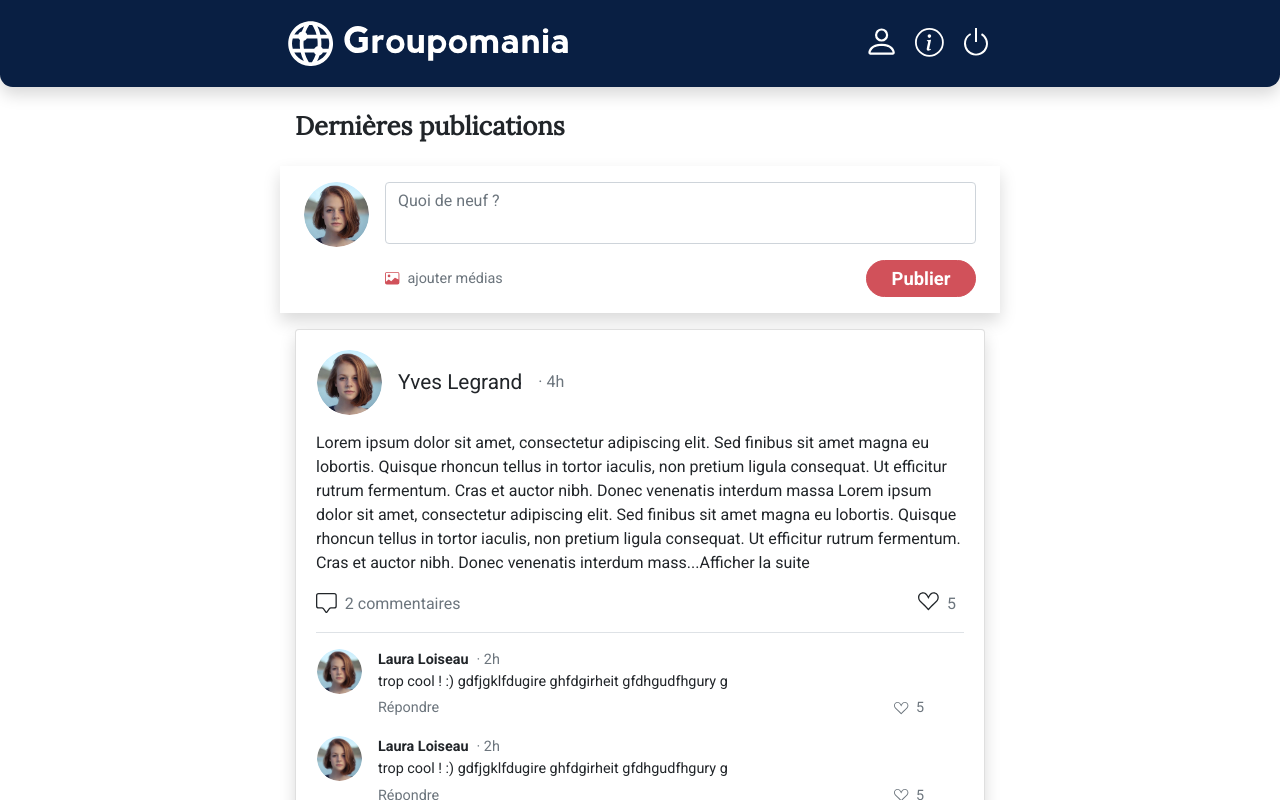
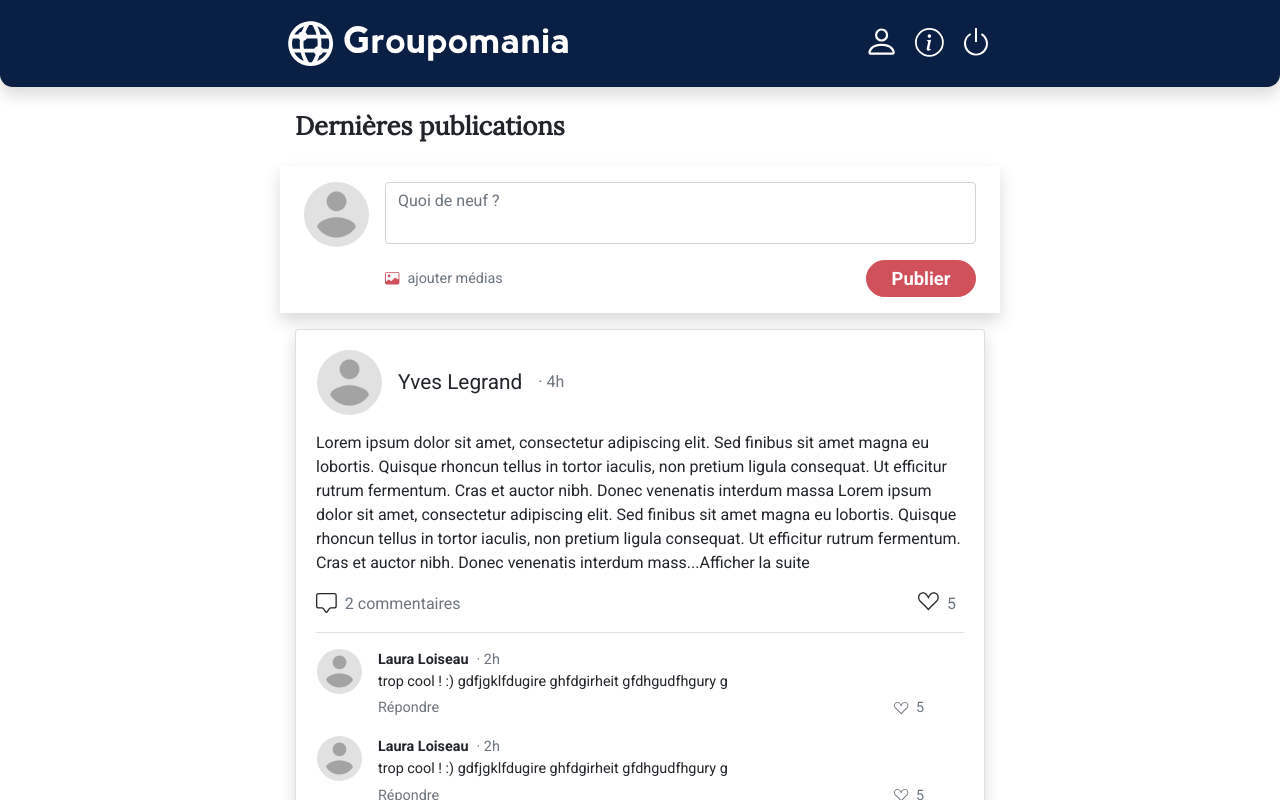
Before and after one commit to MarineFlora/MarineRapeneau_7_08112021, a Vue app in the folder frontend/: page / in a window 1280 px wide. Shown: the top 800 px of the page. Built offline with nearby package versions, Linux system fonts and the light colour scheme.

Commit message:
ajout empty image avatar

```diff
--- a/frontend/src/components/ProfileImage.vue
+++ b/frontend/src/components/ProfileImage.vue
@@ -1,15 +1,13 @@
 <template>
-<!-- height="45" pour commentaire-->
     <b-img
         :height="imageHeight"
-        :src="require('../assets/images/LauraLoiseau.png')"
+        :src="require('../assets/images/user-empty.png')"
         rounded="circle"
         alt="avatar user"
     ></b-img>
 </template>
 
 <script>
-
 
 export default {
     name: 'ProfileImage',
--- a/frontend/src/views/LatestPosts.vue
+++ b/frontend/src/views/LatestPosts.vue
@@ -5,6 +5,7 @@
             <b-container class="maxwidth-page">
 
                 <h1 class="my-4 font-weight-bold">Dernières publications</h1>
+
                 <!-- CREER UN POST -->
                 <PostItemCreate />
 
@@ -51,11 +52,6 @@ export default {
         PostItem,
         PostItemComment,
         PostItemCommentCreate
-    },
-    data() {
-        return {
-            file: null
-        }
     }
 }
 </script>
```
Also changed, not shown: frontend/src/assets/images/user-empty.png (added).
